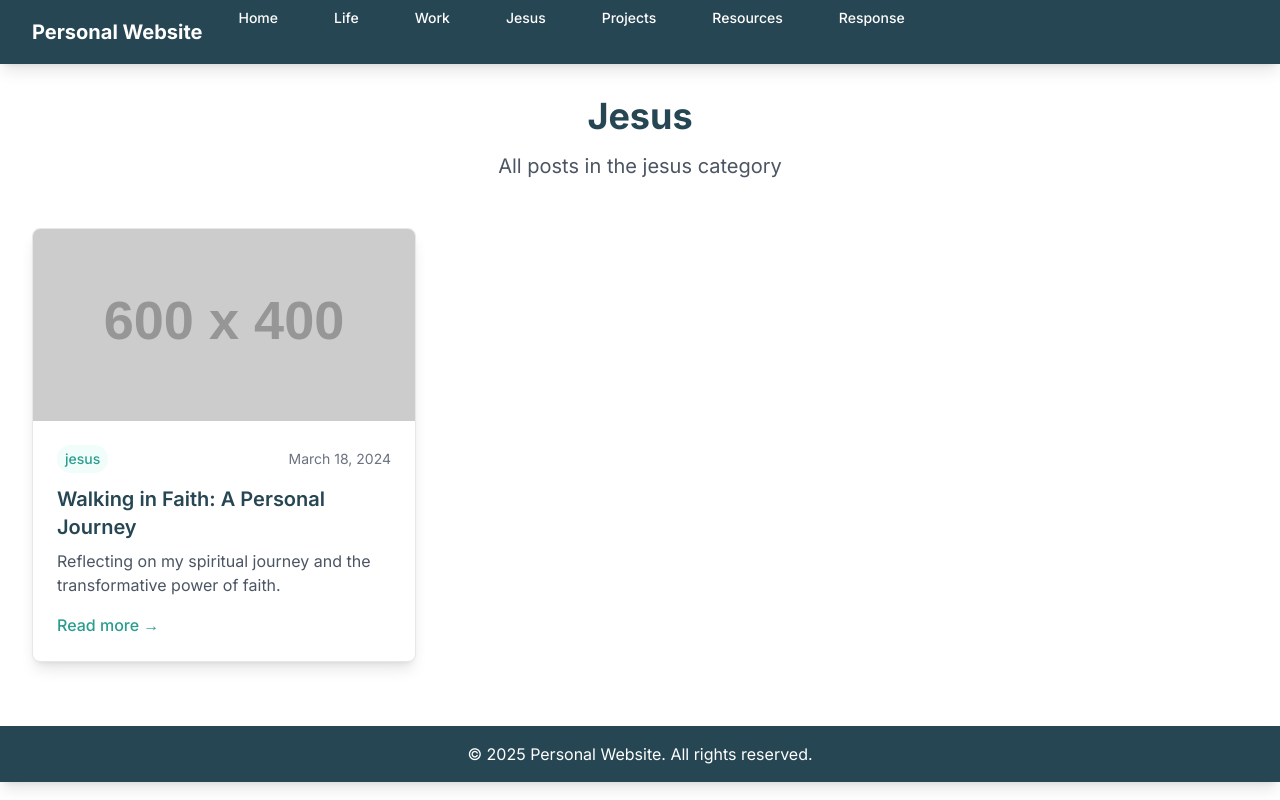
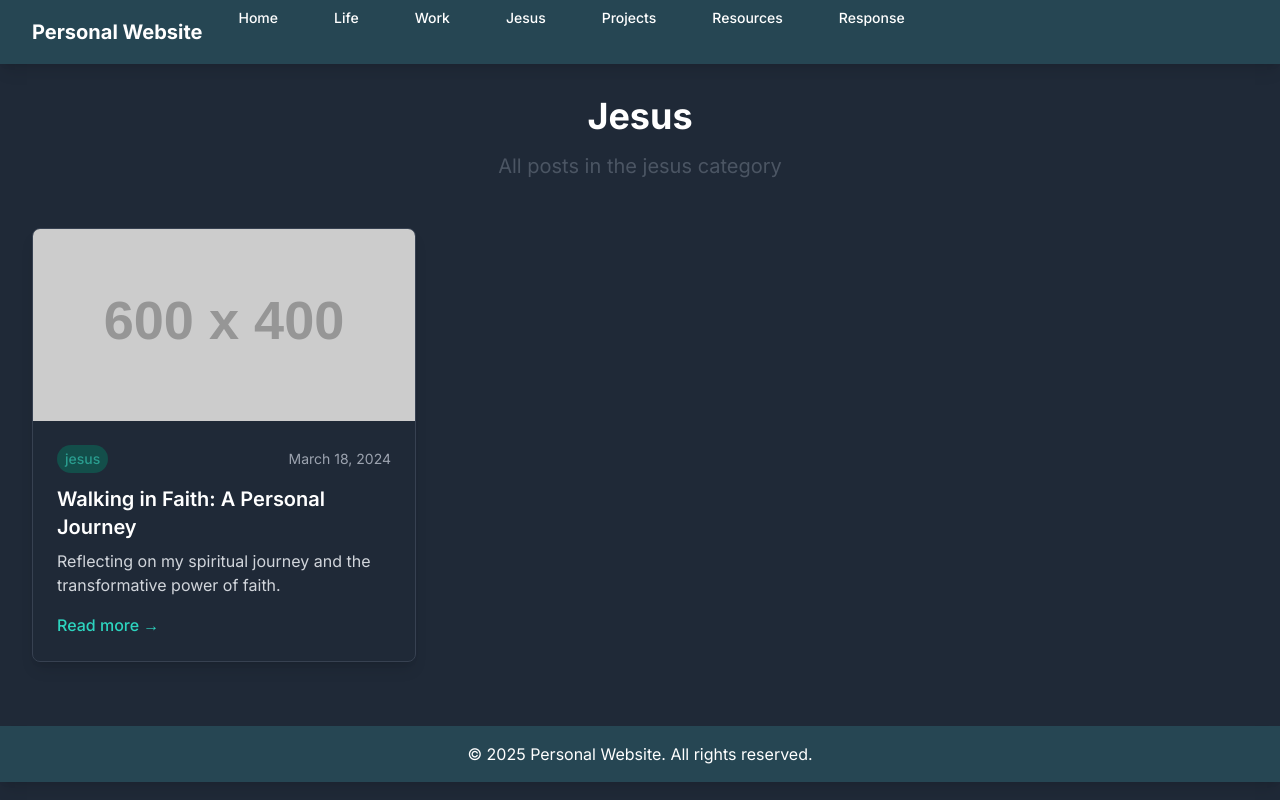
Before and after one commit to K2Uonline/K2Uonline.github.io, a Next.js app: page /jesus in a window 1280 px wide. Built offline with nearby package versions, Linux system fonts and the light colour scheme.

Commit message:
Add dark background theme for better visual appeal

```diff
--- a/app/[category]/[slug]/page.tsx
+++ b/app/[category]/[slug]/page.tsx
@@ -13,7 +13,7 @@ export default async function Post({
   if (!post) {
     return (
       <div className="text-center py-12">
-        <h1 className="text-2xl font-bold text-red-600">Post not found</h1>
+        <h1 className="text-2xl font-bold text-coral-500">Post not found</h1>
       </div>
     )
   }
@@ -21,9 +21,9 @@ export default async function Post({
   return (
     <article className="max-w-3xl mx-auto">
       <header className="mb-8">
-        <h1 className="text-4xl font-bold mb-4">{post.title}</h1>
-        <div className="flex items-center justify-between text-gray-600 dark:text-gray-400 mb-6">
-          <span className="capitalize">{post.category}</span>
+        <h1 className="text-4xl font-bold mb-4 text-white">{post.title}</h1>
+        <div className="flex items-center justify-between text-gray-400 mb-6">
+          <span className="capitalize text-secondary-400">{post.category}</span>
           <time>{format(new Date(post.date), 'MMMM d, yyyy')}</time>
         </div>
         {post.coverImage && (
@@ -37,7 +37,7 @@ export default async function Post({
           </div>
         )}
       </header>
-      <div className="prose dark:prose-invert max-w-none">
+      <div className="prose prose-invert max-w-none">
         {/* @ts-ignore */}
         <MDXRemote source={post.content} />
       </div>
--- a/app/components/PostCard.tsx
+++ b/app/components/PostCard.tsx
@@ -20,7 +20,7 @@ export default function PostCard({
   slug,
 }: PostCardProps) {
   return (
-    <div className="bg-white rounded-lg shadow-lg overflow-hidden border border-gray-200 hover:shadow-xl transition-shadow">
+    <div className="bg-gray-800 rounded-lg shadow-lg overflow-hidden border border-gray-700 hover:shadow-xl transition-shadow">
       {coverImage && (
         <div className="relative h-48">
           <Image
@@ -33,24 +33,24 @@ export default function PostCard({
       )}
       <div className="p-6">
         <div className="flex items-center justify-between mb-3">
-          <span className="text-sm font-medium text-secondary-500 bg-secondary-50 px-2 py-1 rounded-full">
+          <span className="text-sm font-medium text-secondary-500 bg-secondary-900 px-2 py-1 rounded-full">
             {category}
           </span>
-          <time className="text-sm text-gray-500">
+          <time className="text-sm text-gray-400">
             {format(new Date(date), 'MMMM d, yyyy')}
           </time>
         </div>
         <Link href={`/${category}/${slug}`}>
-          <h2 className="text-xl font-semibold text-primary-500 mb-2 hover:text-secondary-500 transition-colors">
+          <h2 className="text-xl font-semibold text-white mb-2 hover:text-accent-500 transition-colors">
             {title}
           </h2>
         </Link>
-        <p className="text-gray-600 mb-4">
+        <p className="text-gray-300 mb-4">
           {excerpt}
         </p>
         <Link
           href={`/${category}/${slug}`}
-          className="text-secondary-500 hover:text-secondary-600 font-medium transition-colors"
+          className="text-secondary-400 hover:text-secondary-300 font-medium transition-colors"
         >
           Read more →
         </Link>
--- a/app/globals.css
+++ b/app/globals.css
@@ -3,8 +3,8 @@
 @tailwind utilities;
 
 :root {
-  --foreground-rgb: 38, 70, 83;
-  --background-rgb: 255, 255, 255;
+  --foreground-rgb: 255, 255, 255;
+  --background-rgb: 31, 41, 55;
 }
 
 body {
@@ -18,7 +18,7 @@ body {
 }
 
 ::-webkit-scrollbar-track {
-  background: #f1f1f1;
+  background: #374151;
 }
 
 ::-webkit-scrollbar-thumb {
```
